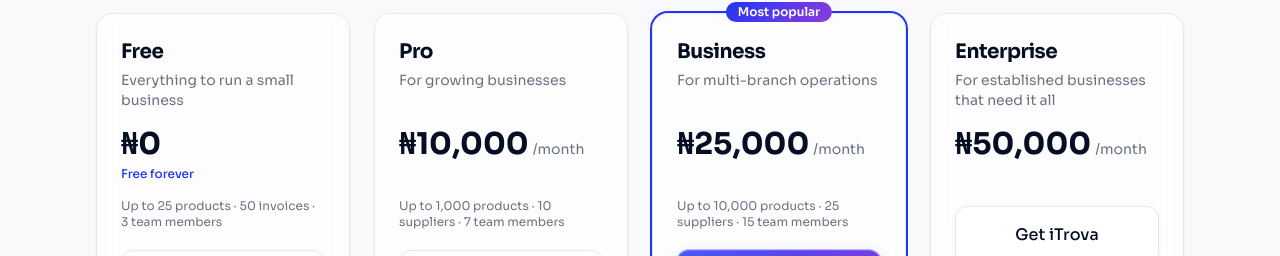
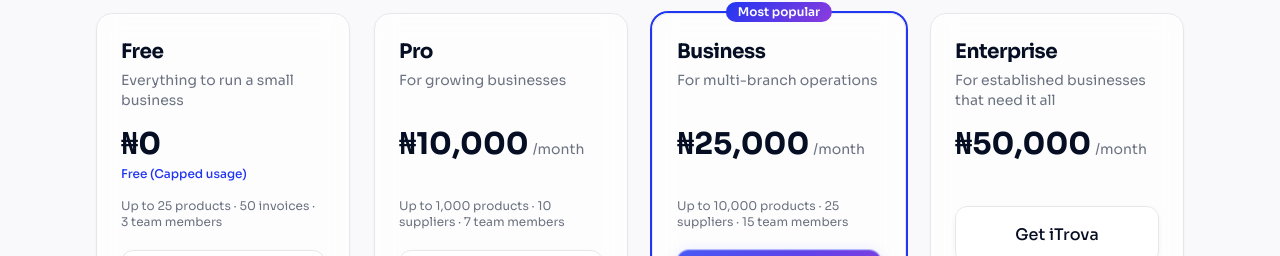
Before and after one commit to Allspire-Technologies/allspire-website, a React (Vite) app: page /projects in a window 1280 px wide. Shown: the part 3730-3986 px from the top of the page. Built offline with nearby package versions, Linux system fonts and the light colour scheme; the HTML template or start-up script is replaced by a standard one.

Commit message:
feat: update free plan label to indicate capped usage

```diff
--- a/src/components/ItrovaPricing.tsx
+++ b/src/components/ItrovaPricing.tsx
@@ -164,7 +164,7 @@
                       {!isFree && <span className="text-sm text-muted-foreground">{period.period}</span>}
                     </div>
                     <div className="mt-1 h-5 text-xs font-medium text-primary">
-                      {showSavings ? `Save ${pc.discount}% · ~${naira(perMonth)}/mo` : isFree ? "Free forever" : " "}
+                      {showSavings ? `Save ${pc.discount}% · ~${naira(perMonth)}/mo` : isFree ? "Free (Capped usage)" : " "}
                     </div>
                   </div>
 
```
